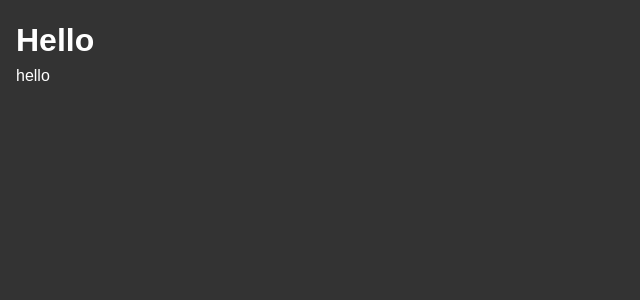
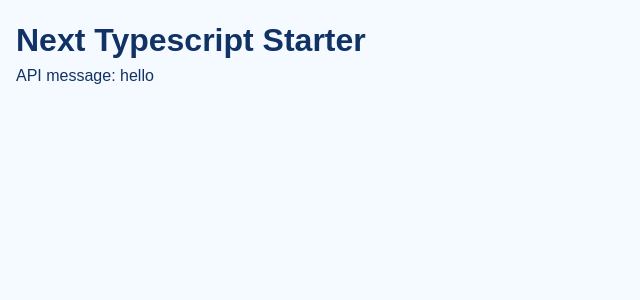
Before and after one commit to notAro14/next-ts-starter, a Next.js app: page / in a window 1280 px wide. Shown: the top 300 px of the page, without its empty margins (0-640 px from the left). Built offline with nearby package versions, Linux system fonts and the light colour scheme.

Commit message:
Use stitches for styling

```diff
--- a/package.json
+++ b/package.json
@@ -20,6 +20,8 @@
     ]
   },
   "dependencies": {
+    "@radix-ui/colors": "^0.1.8",
+    "@stitches/react": "^1.2.7",
     "next": "^12.1.5",
     "react": "18.0.0",
     "react-dom": "18.0.0"
--- a/src/components/hello.tsx
+++ b/src/components/hello.tsx
@@ -1,10 +1,26 @@
 import { FC, useEffect, useState } from 'react'
 
-const Loading = () => <p role='progressbar'>Loading...</p>
-const Error = () => <p role='alert'>Failed to fetch data</p>
+import { styled } from 'src/styles/stitches.config'
+
+const Text = styled('p', {
+  color: '$blue12',
+  fontFamily: 'sans-serif',
+})
+
+const Loading = () => <Text role='progressbar'>Loading...</Text>
+const Error = () => (
+  <Text
+    css={{
+      color: '$red9',
+    }}
+    role='alert'
+  >
+    Failed to fetch data
+  </Text>
+)
 const Success: FC<{
   data: string
-}> = ({ data }) => <p>{data}</p>
+}> = ({ data }) => <Text>API message: {data}</Text>
 
 const Hello: FC = () => {
   const [state, setState] = useState<{
--- /dev/null
+++ b/src/pages/_document.tsx
@@ -0,0 +1,22 @@
+import React from 'react'
+import NextDocument, { Html, Head, Main, NextScript } from 'next/document'
+import { getCssText } from 'src/styles/stitches.config'
+
+export default class Document extends NextDocument {
+  render() {
+    return (
+      <Html lang='en'>
+        <Head>
+          <style
+            id='stitches'
+            dangerouslySetInnerHTML={{ __html: getCssText() }}
+          />
+        </Head>
+        <body>
+          <Main />
+          <NextScript />
+        </body>
+      </Html>
+    )
+  }
+}
--- a/src/pages/index.tsx
+++ b/src/pages/index.tsx
@@ -1,6 +1,18 @@
 import Head from 'next/head'
 import Hello from 'src/components/hello'
 import type { NextPageWithLayout } from 'src/types'
+import { styled } from 'src/styles/stitches.config'
+
+const Layout = styled('main', {
+  backgroundColor: '$blue2',
+  height: '100%',
+  padding: '1rem',
+})
+
+const Heading = styled('h2', {
+  color: '$blue12',
+  fontFamily: 'sans-serif',
+})
 
 const MetaTags = () => {
   return (
@@ -13,21 +25,19 @@ const MetaTags = () => {
 const IndexPage: NextPageWithLayout = () => {
   return (
     <>
-      <MetaTags />
-      <main
-        style={{
-          backgroundColor: '#333',
-          color: 'white',
-          fontFamily: 'sans-serif',
-          height: '100%',
-          padding: '1rem',
-        }}
-      >
-        <h1>Hello</h1>
-        <Hello />
-      </main>
+      <Heading as='h1'>Next Typescript Starter</Heading>
+      <Hello />
     </>
   )
 }
 
+IndexPage.getLayout = (page) => {
+  return (
+    <Layout>
+      <MetaTags />
+      {page}
+    </Layout>
+  )
+}
+
 export default IndexPage
--- /dev/null
+++ b/src/styles/stitches.config.ts
@@ -0,0 +1,11 @@
+import { createStitches } from '@stitches/react'
+import { blue, red } from '@radix-ui/colors'
+
+export const { styled, getCssText } = createStitches({
+  theme: {
+    colors: {
+      ...blue,
+      ...red,
+    },
+  },
+})
```
Also changed, not shown: 1 other file (tests, documents, lock files or other folders).
